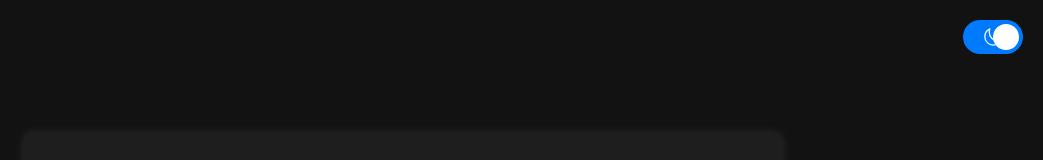
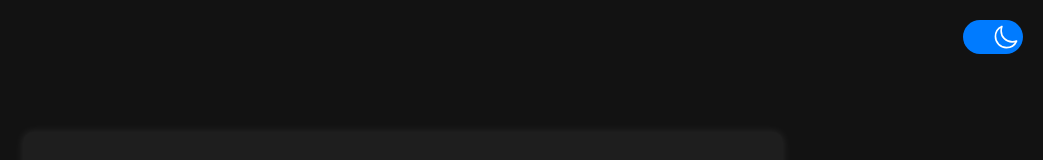
Before and after one commit to emlncvsr/encryptor, a plain HTML site: page index.html in a window 1280 px wide. Shown: the top 160 px of the page, without its empty margins (237-1280 px from the left). Drawn offline with nearby package versions, Linux system fonts and the light colour scheme.

Commit message:
Update styles.css

```diff
--- a/assets/css/styles.css
+++ b/assets/css/styles.css
@@ -116,24 +116,22 @@ body.dark-mode .drop-zone p {
   border-radius: 34px;
 }
 
-.slider:before {
+.slider ion-icon {
   position: absolute;
-  content: "";
-  height: 26px;
-  width: 26px;
+  top: 50%;
   left: 4px;
-  bottom: 4px;
-  background-color: white;
+  transform: translateY(-50%);
+  font-size: 26px;
   transition: 0.4s;
-  border-radius: 50%;
+  color: white;
 }
 
 input:checked + .slider {
   background-color: #007bff;
 }
 
-input:checked + .slider:before {
-  transform: translateX(26px);
+input:checked + .slider ion-icon {
+  transform: translateY(-50%) translateX(26px);
 }
 
 /* Icon styles */
@@ -142,9 +140,3 @@ input:checked + .slider:before {
   align-items: center;
   justify-content: center;
 }
-
-.slider.round ion-icon {
-  font-size: 20px;
-  display: block;
-  color: white;
-}
```
